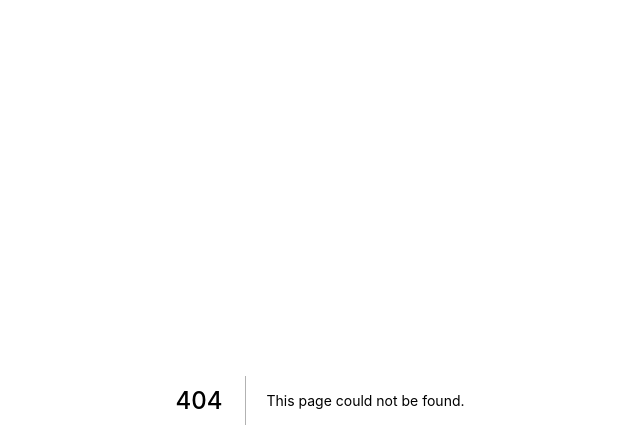
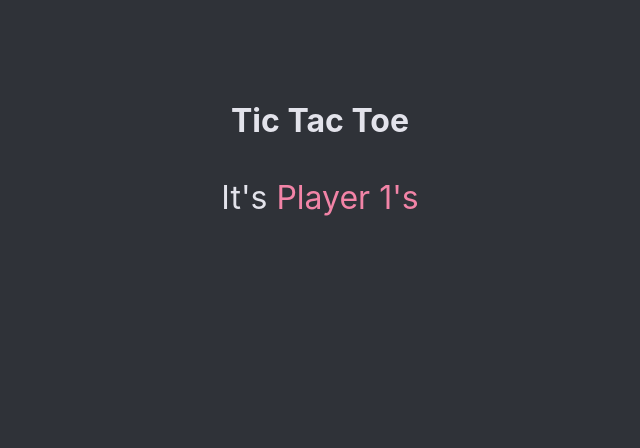
Before and after one commit to krames12/boilerplate-next-app, a Next.js app: page /tic-tac-toe in a window 1280 px wide. Before the commit this address had no page. Shown: the top 448 px of the page, without its empty margins (320-960 px from the left). Built offline with nearby package versions, Linux system fonts and the light colour scheme.

Commit message:
all but gameboard 'configured'

```diff
--- /dev/null
+++ b/pages/tic-tac-toe/index.jsx
@@ -0,0 +1,31 @@
+import { useState } from 'react';
+import Head from 'next/head'
+import Image from 'next/image'
+
+import styles from './index.module.scss'
+
+export default function TicTacToe() {
+  const [currentPlayer, setCurrentPlayer] = useState("player1")
+
+  return (
+    <div className={styles.container}>
+      <Head>
+        <title>Tic Tac Toe - Next Edition</title>
+        <link rel="icon" href="/favicon.ico" />
+      </Head>
+
+      <main>
+        <h1 className={styles.title}>
+          Tic Tac Toe
+        </h1>
+
+        <p className={styles["turn-indicator"]}>
+          It&apos;s <span className={`${styles[currentPlayer]}`}>Player 1&apos;s</span>
+        </p>
+
+        <div className={styles["game-board"]}>
+        </div>
+      </main>
+    </div>
+  )
+}
--- /dev/null
+++ b/pages/tic-tac-toe/index.module.scss
@@ -0,0 +1,25 @@
+$playstation-pink: #f284a7;
+$playstation-blue: #4585c0;
+
+.container {
+  background-color: #2f3238;
+  color: #E3E3EB;
+  height: 100vh;
+}
+
+.player1 {
+  color: $playstation-pink;
+}
+
+.player2 {
+  color: $playstation-blue;
+}
+
+.turn-indicator {
+  font-size: 2rem;
+  margin: 1rem 0;
+}
+
+.game-board {
+  margin: 1rem;
+}
```
Also changed, not shown: pages/tic-tac-toe/tic-tac-toe.jsx (deleted, +0 -65 lines), pages/tic-tac-toe/index.module.css (deleted).
